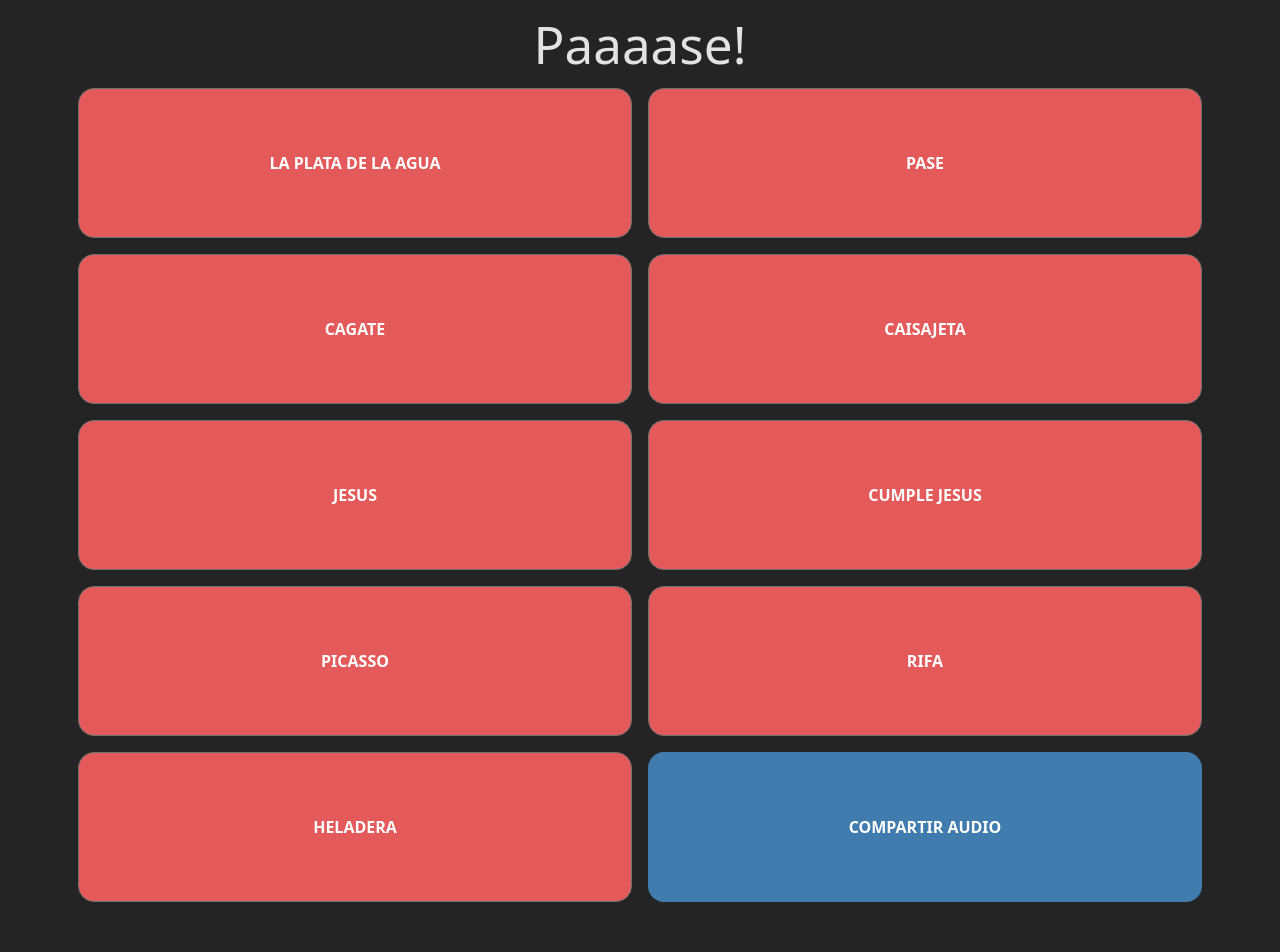
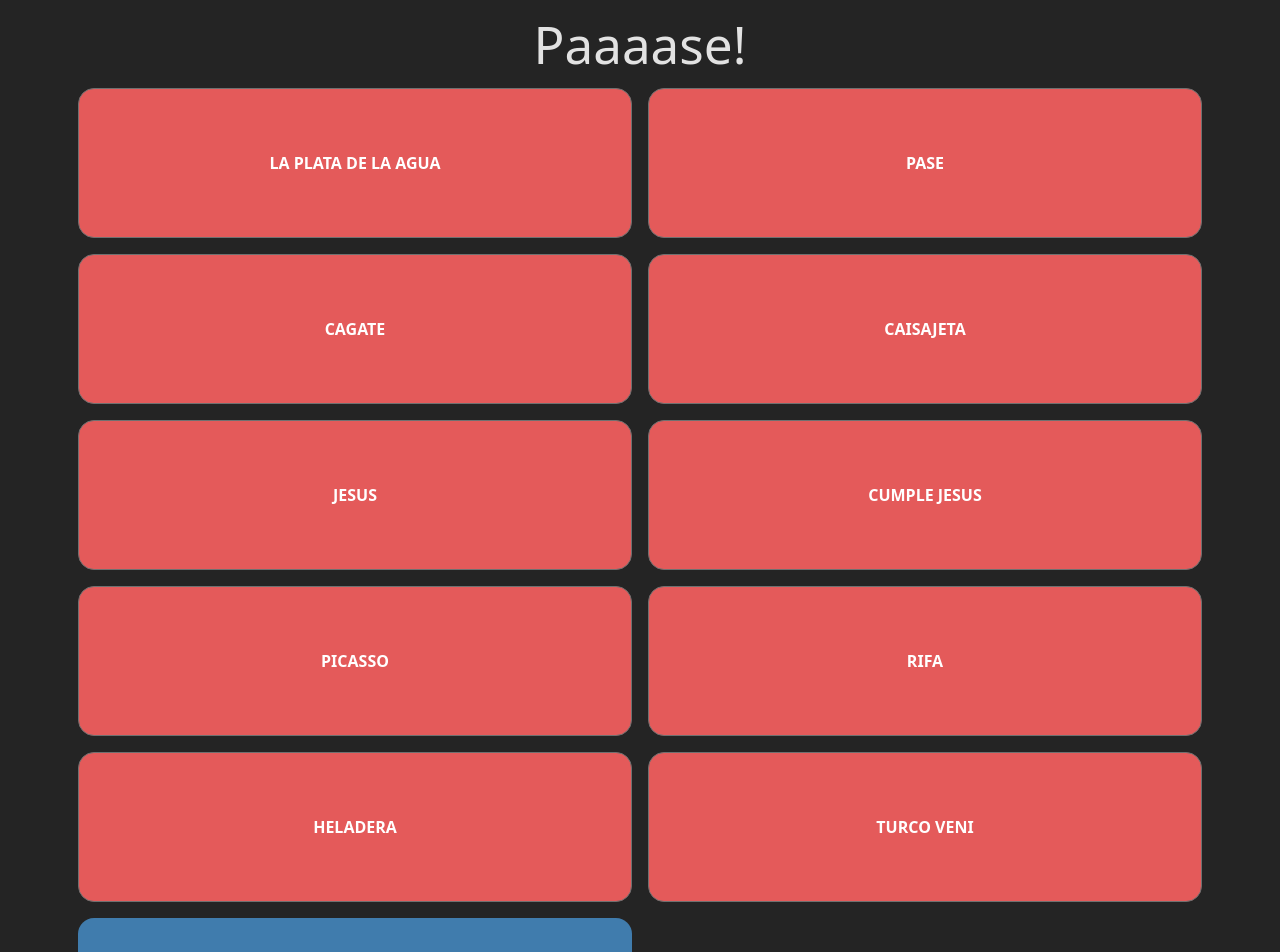
Before and after one commit to ezeamin/botonera, a React (Vite) app: page / in a window 1280 px wide. Shown: the top 952 px of the page. Before the commit the page ends 926 px from the top, so only its background shows below. Built offline with nearby package versions, Linux system fonts and the light colour scheme.

Commit message:
add new audio and update deps

```diff
--- a/src/constants/buttons.ts
+++ b/src/constants/buttons.ts
@@ -40,9 +40,14 @@
     slug: 'rifa',
   },
   {
-    text: 'heladera',
+    text: 'Heladera',
     audioSrc: '/audios/heladera.mp3',
     slug: 'heladera',
+  },
+  {
+    text: 'Turco Veni',
+    audioSrc: '/audios/turco-veni.mp3',
+    slug: 'turco-veni',
   },
   {
     text: 'COMPARTIR AUDIO',
```
Also changed, not shown: package.json (+7 -7 lines), 2 other files (tests, documents, lock files or other folders).
